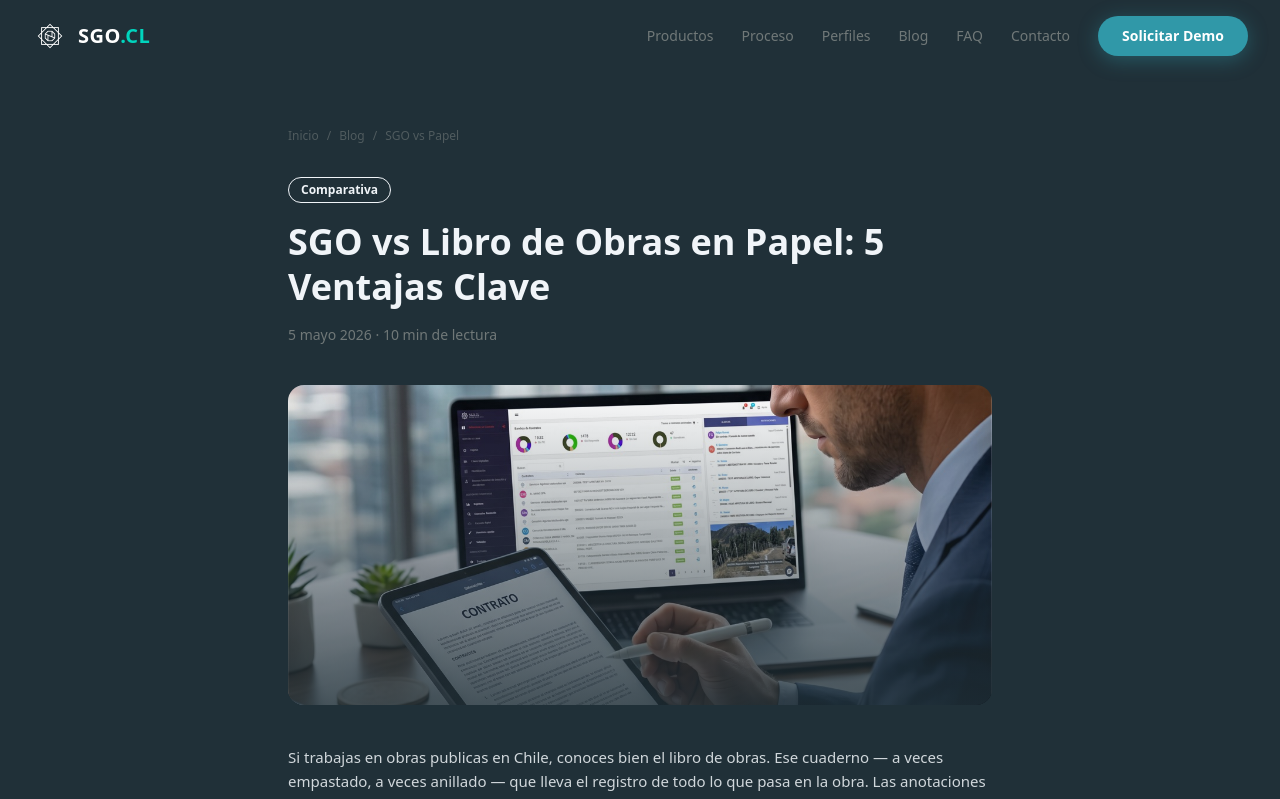
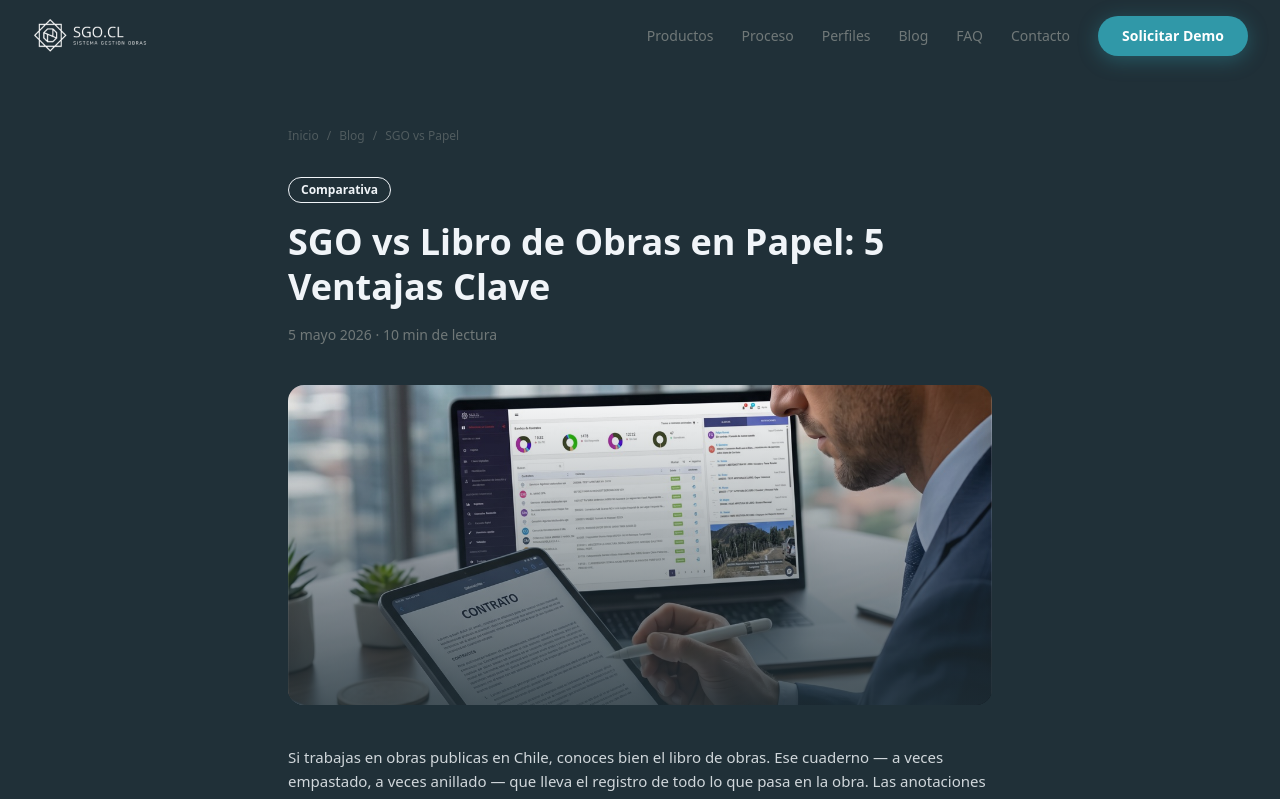
Before and after one commit to myp202021/sgo-landing, a Next.js app: page /blog/sgo-vs-papel-ventajas in a window 1280 px wide. Shown: the top 799 px of the page. Built offline with nearby package versions, Linux system fonts and the light colour scheme.

Commit message:
Logo SGO blanco de w3.sgo.cl en navbar y footer

```diff
--- a/components/Footer.tsx
+++ b/components/Footer.tsx
@@ -8,15 +8,12 @@
           {/* Logo */}
           <div className="flex items-center gap-2.5">
             <Image
-              src="/images/sgo-icon.png"
-              alt="SGO"
-              width={28}
-              height={28}
-              className="rounded brightness-0 invert"
+              src="/images/sgo-logo-blanco.png"
+              alt="SGO.CL — Sistema Gestión de Obras"
+              width={140}
+              height={35}
+              className="h-8 w-auto"
             />
-            <span className="font-bold text-white/80 text-sm">
-              SGO — Sistema de Gestion de Obras
-            </span>
           </div>
 
           {/* Links */}
--- a/components/Navbar.tsx
+++ b/components/Navbar.tsx
@@ -33,15 +33,12 @@
           {/* Logo */}
           <a href="#" className="flex items-center gap-2.5">
             <Image
-              src="/images/sgo-icon.png"
-              alt="SGO"
-              width={36}
-              height={36}
-              className="rounded-lg brightness-0 invert"
+              src="/images/sgo-logo-blanco.png"
+              alt="SGO.CL — Sistema Gestión de Obras"
+              width={160}
+              height={40}
+              className="h-9 w-auto"
             />
-            <span className="text-xl font-bold tracking-wide text-white">
-              SGO<span className="text-teal-400">.CL</span>
-            </span>
           </a>
 
           {/* Desktop links */}
```
Also changed, not shown: public/images/sgo-logo-blanco.png (added), public/images/sgo-logo-color.png (added).
